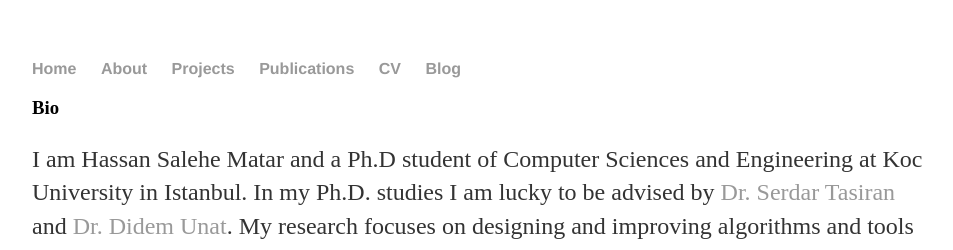
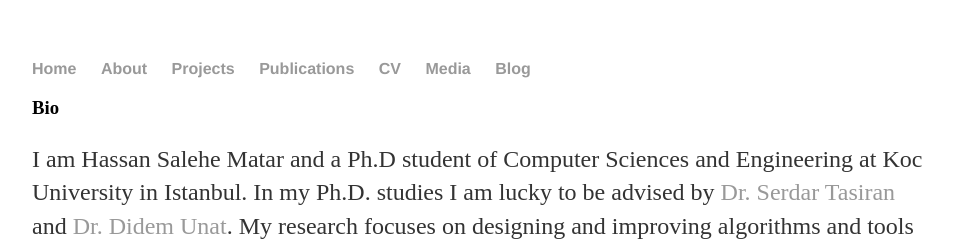
Before and after one commit to hassansalehe/hassansalehe.github.io, a Jekyll site: the page built from index.md, in a window 1280 px wide. Shown: the top 250 px of the page, without its empty margins (160-1113 px from the left). Built offline with Jekyll 4.4.1, drawn with Linux system fonts in a browser that asks for light colours.

Commit message:
Add media link.

```diff
--- a/_layouts/default.html
+++ b/_layouts/default.html
@@ -13,6 +13,7 @@
         <li><a href="/projects">Projects</a></li>
         <li><a href="/publications">Publications</a></li>
         <li><a href="/cv">CV</a></li>
+	<li><a href="/media">Media</a></li>
         <li><a href="/blog">Blog</a></li>
       </ul>
     </nav>
```
